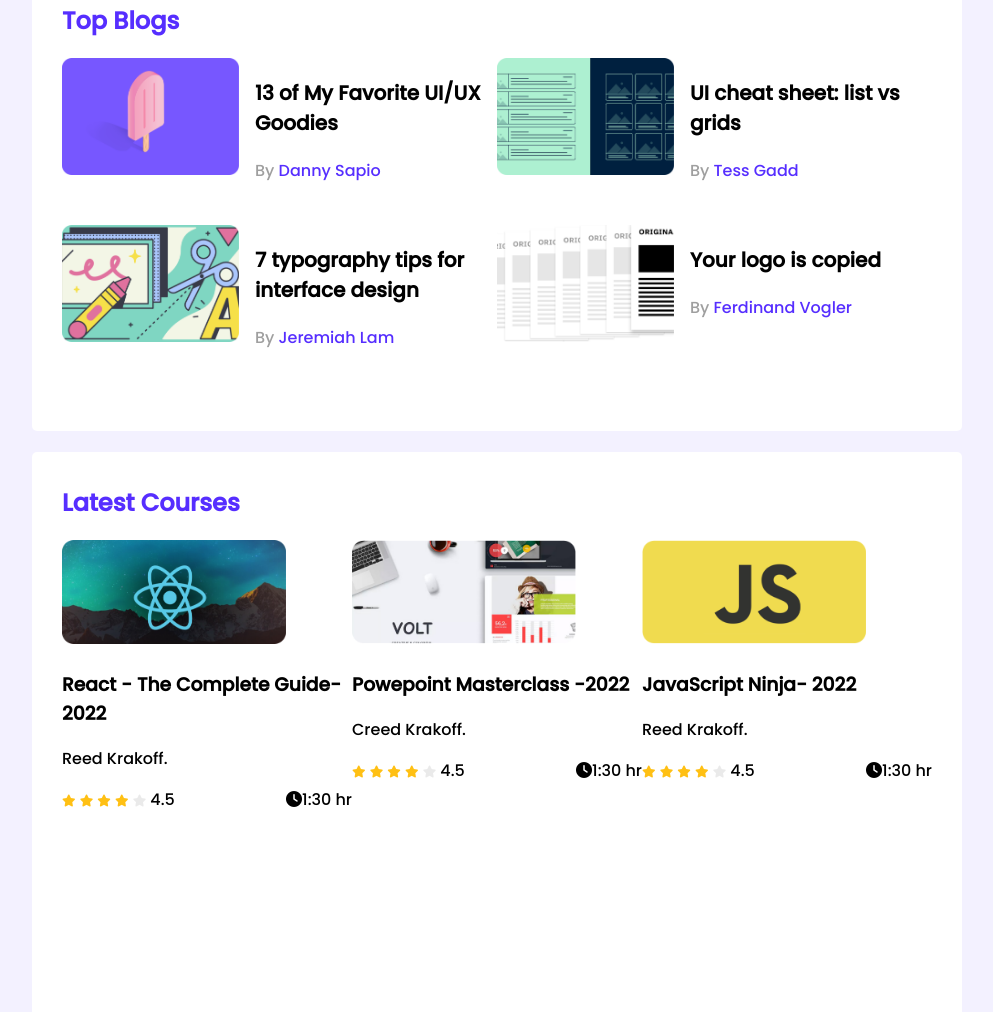
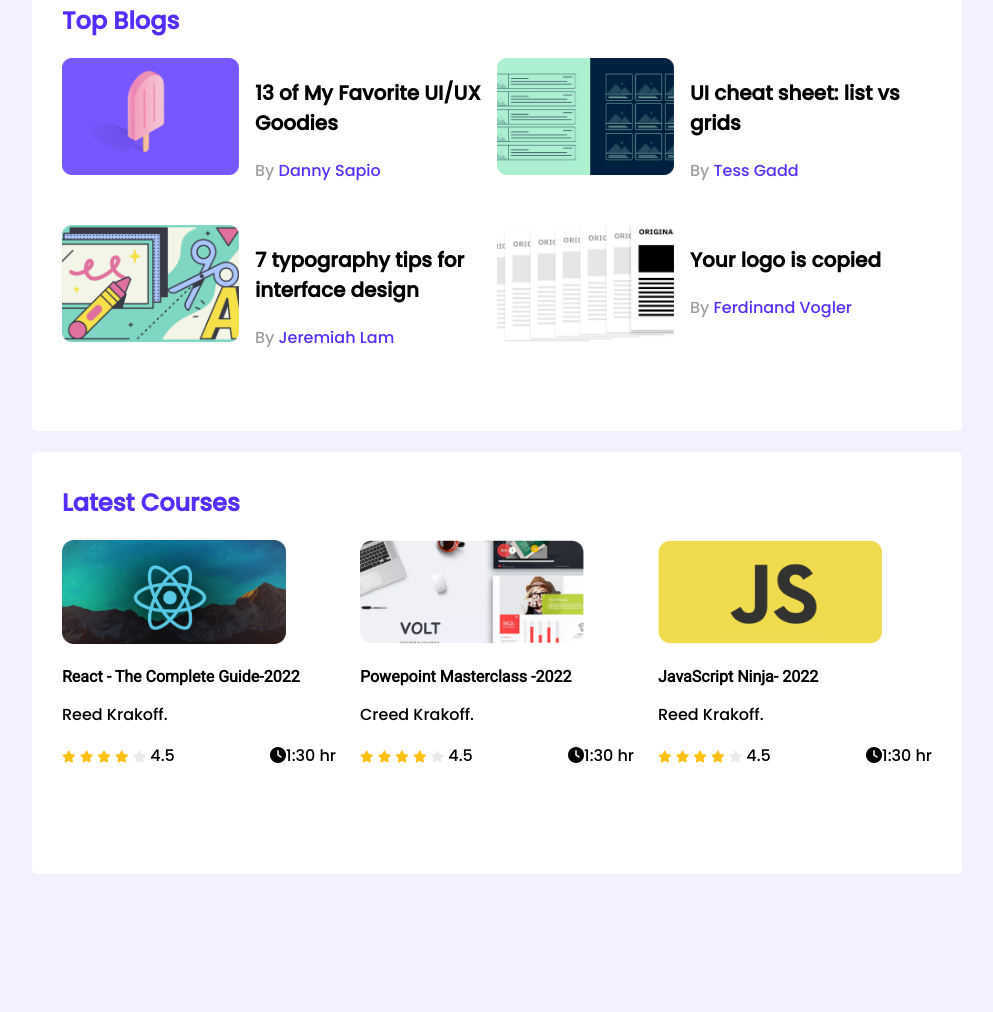
Before and after one commit to Siddiquee08/leader-board-css3, a plain HTML site: page index.html in a window 1280 px wide. Shown: the part 337-1349 px from the top of the page, without its empty margins (143-1136 px from the left). After the commit the page ends 1219 px from the top, so only its background shows below. Drawn offline with Linux system fonts and the light colour scheme.

Commit message:
finished

```diff
--- a/index.html
+++ b/index.html
@@ -104,7 +104,7 @@
         </section>
 
         <!-- Latest Courses -->
-        <section class="container">
+        <section class="container-2">
             <h2 class="section-title">Latest Courses</h2>
             <div class="courses">
                 <div class="course">
--- a/style.css
+++ b/style.css
@@ -72,9 +72,18 @@
     font-size: 16px;
 }
 /* Latest Courses */
+.container-2{
+    background-color: #FFFFFF;
+    width: 870px;
+    height: 362px;
+    padding: 30px;
+    margin-top: 21px;
+    border-radius: 5px;
+}
 .courses{
     display: grid;
     grid-template-columns: repeat(3, 1fr);
+    grid-column-gap: 24px;
 
 }
 .course .course-banner img{
@@ -86,6 +95,10 @@
     align-items: center;
     justify-content: space-between;
 }
+.course-title{
+    font-family:'Roboto', sans-serif;
+    font-size: 16px;
+}
 .fa-star{
     font-size: 12px;
 }
```
